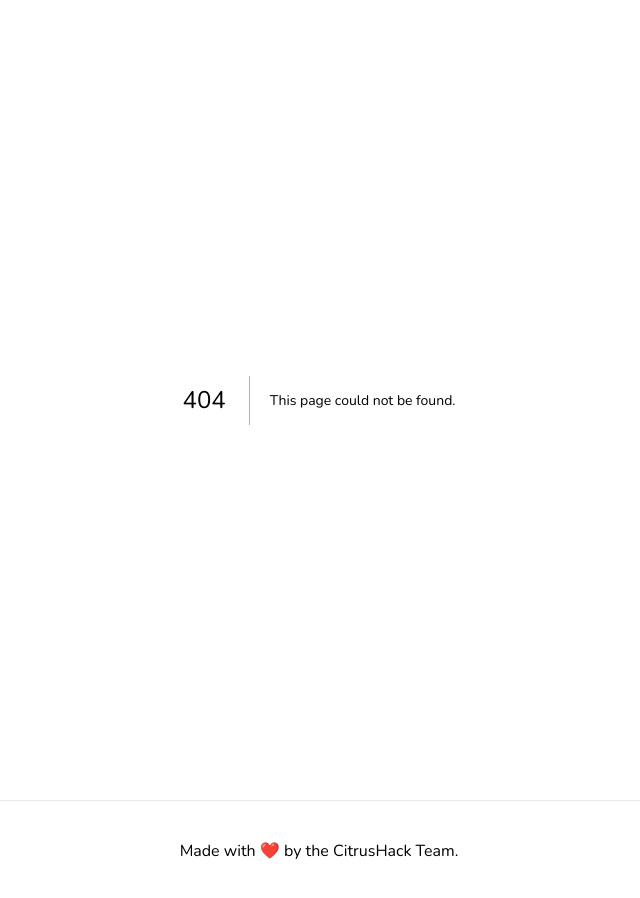
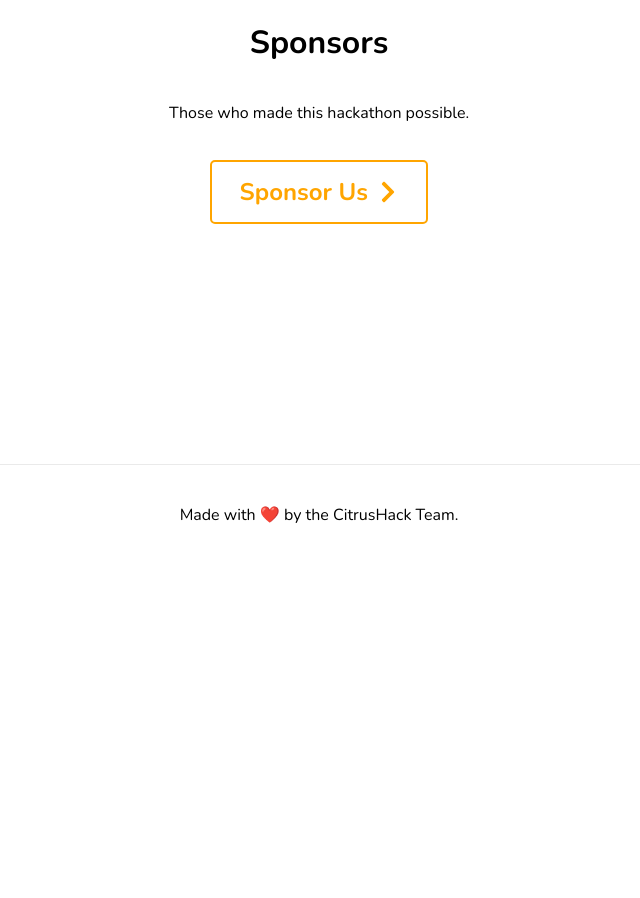
Before and after one commit to citrushack/cutiehack2021, a Next.js app: page /sponsors in a window 1280 px wide. Before the commit this address had no page. Shown: the whole page, without its empty margins (321-961 px from the left). After the commit the page ends 800 px from the top, so only its background shows below. Built offline with nearby package versions, Linux system fonts and the light colour scheme.

Commit message:
sponsors placeholder

```diff
--- a/package.json
+++ b/package.json
@@ -9,9 +9,10 @@
   },
   "dependencies": {
     "@types/react": "^17.0.14",
+    "framer-motion": "^4.1.17",
     "mongodb": "^3.6.9",
     "nanoid": "^3.1.23",
-    "next": "latest",
+    "next": "^11.0.1",
     "next-auth": "^3.27.3",
     "react": "^17.0.2",
     "react-countdown": "^2.3.2",
--- /dev/null
+++ b/pages/sponsors.js
@@ -0,0 +1,52 @@
+import ss from "../styles/Sponsors.module.css";
+import { motion } from "framer-motion";
+import { FaChevronRight } from "react-icons/fa";
+
+export default function Sponsors() {
+    return (
+        <main className={`${ss.main} ${ss.topAlign}`}>
+            <div className={ss.wrapper}>
+                <h1>Sponsors</h1>
+                <p>Those who made this hackathon possible.</p>
+                <motion.div
+                    whileHover={{
+
+                            scale: [1, 1.2, 1.2, 1, 1],
+                            rotate: [0, 0, 270, 270, 0],
+                            borderRadius: ["20%", "20%", "50%", "50%", "20%"],
+
+                    }}
+                    whileTap={{ scale: 0.9 }}
+                >
+                    {/* "sponser us" form */}
+                    <motion.a href="#">
+                        <h2 className={ss.icon}>
+                            Sponsor Us <FaChevronRight className={ss.arrow}/>
+                        </h2>
+                    </motion.a>
+                </motion.div>
+                <div>
+                    {/* sponsor logos */}
+                    <motion.a href="#">
+                        <motion.img>
+
+                        </motion.img>
+                    </motion.a>
+
+                    <motion.a href="#">
+                        <motion.img>
+
+                        </motion.img>
+                    </motion.a>
+
+                    <motion.a href="#">
+                        <motion.img>
+
+                        </motion.img>
+                    </motion.a>
+                </div>
+
+            </div>
+        </main>
+    )
+}
--- /dev/null
+++ b/styles/Sponsors.module.css
@@ -0,0 +1,41 @@
+.wrapper {
+    display: flex;
+    flex-direction: column;
+    justify-content: center;
+    align-items: center;
+    max-width: 100%;
+    margin: 0 auto;
+    text-align: center;
+  }
+
+  .main {
+    display: flex;
+    flex-direction: column;
+    justify-content: center;
+    width: var(--contentWidth);
+    min-height: 50vh;
+    margin: auto;
+    margin-bottom: 5%;
+  }
+
+  .topAlign {
+    justify-content: flex-start;
+  }
+
+  .icon {
+    border-color: orange;
+    color: orange;
+    border-radius: 5px;
+    padding: 14px 28px;
+    border: 2px solid orange;
+    transition: .3s;
+  }
+
+  .icon:hover {
+    background-color: orange;
+    color: white;
+  }
+
+  .arrow {
+    transform: translate(2px, 4px);
+  }
```
Also changed, not shown: 2 other files (tests, documents, lock files or other folders).
